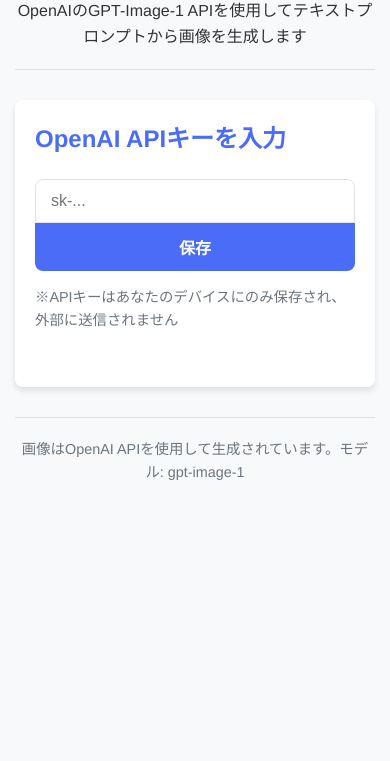
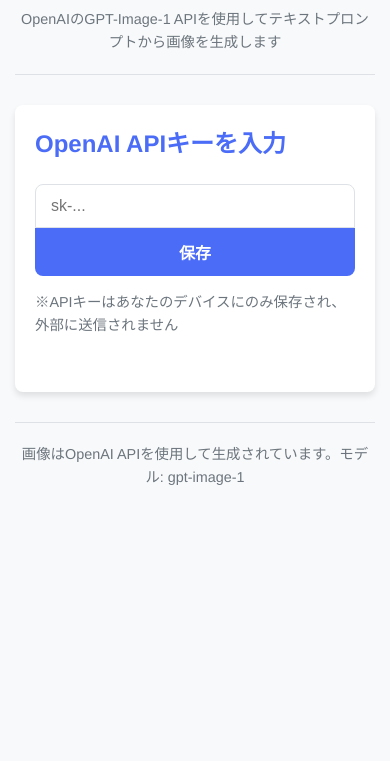
Before and after one commit to AichiroFunakoshi/4o_image_generationv3.0, a plain HTML site: page index.html in a window 390 px wide. Shown: the part 83-844 px from the top of the page. Drawn offline with Linux system fonts and the light colour scheme.

Commit message:
style: アプリ説明文のスタイルを追加

```diff
--- a/css/style.css
+++ b/css/style.css
@@ -47,6 +47,14 @@ header {
 header h1 {
     font-size: 2.5rem;
     color: var(--primary-color);
+    margin-bottom: 10px;
+}
+
+.app-description {
+    color: var(--secondary-color);
+    font-size: 1.1rem;
+    max-width: 600px;
+    margin: 0 auto;
 }
 
 /* メインセクション */
@@ -396,6 +404,10 @@ footer {
         flex-direction: column;
         gap: 10px;
     }
+
+    .app-description {
+        font-size: 1rem;
+    }
 }
 
 @media (max-width: 480px) {
@@ -422,4 +434,8 @@ footer {
     .input-group .btn {
         border-radius: 0 0 var(--border-radius) var(--border-radius);
     }
+
+    .app-description {
+        font-size: 0.9rem;
+    }
 }
```
